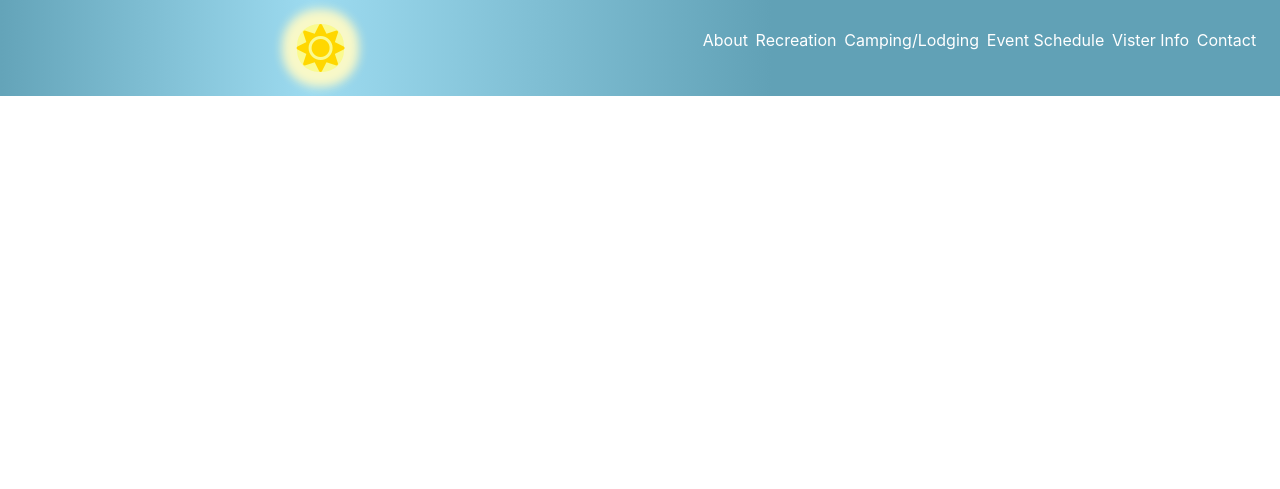
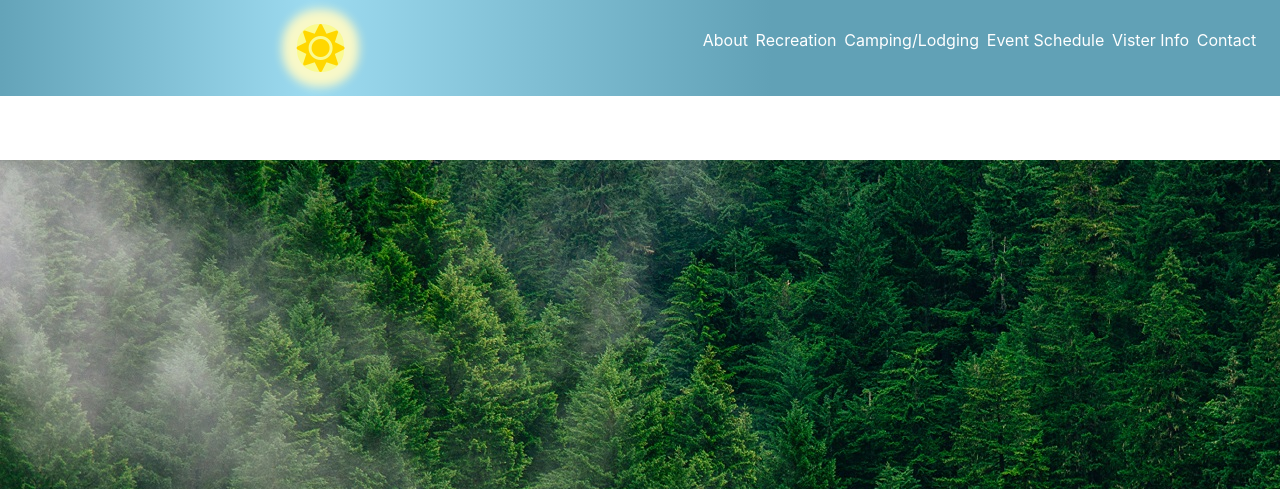
Before and after one commit to porterwilcox/bootstrap-clone-3, a plain HTML site: page index.html in a window 1280 px wide. Shown: the top 489 px of the page. Drawn offline with nearby package versions, Linux system fonts and the light colour scheme.

Commit message:
why-no-picture?

```diff
--- a/assets/styles.css
+++ b/assets/styles.css
@@ -73,7 +73,7 @@ a:active {
 }
 
 .bg-forest {
-    background-image: url('assets/images/forest.jpg');
+    background-image: url('/assets/images/forest.jpg');
 }
 
 .texty {
```
